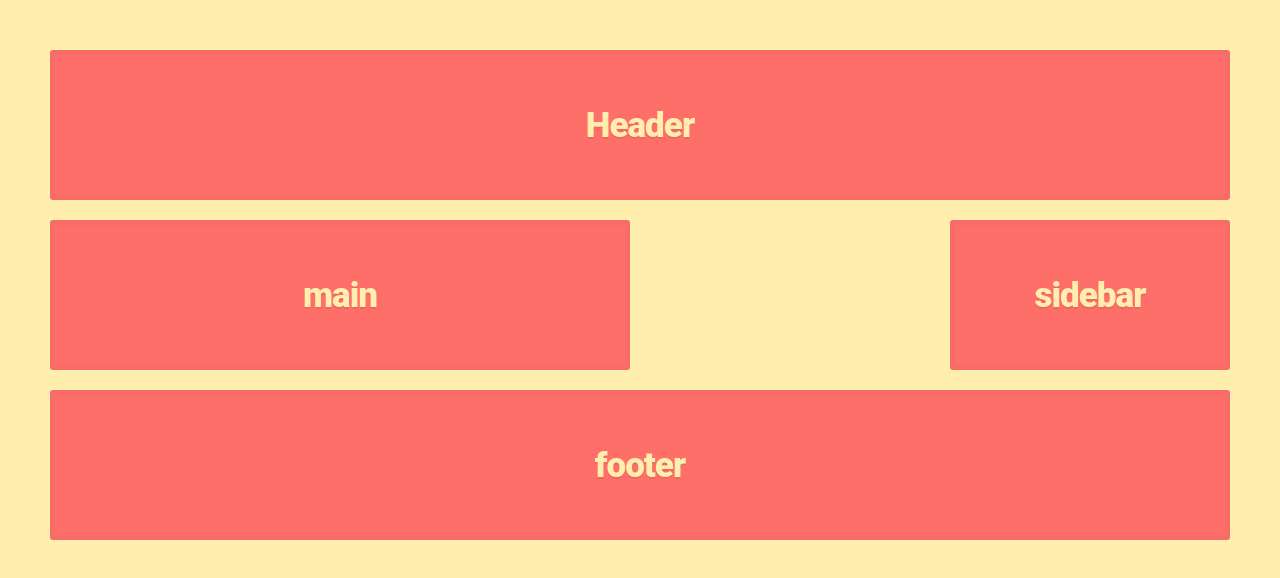
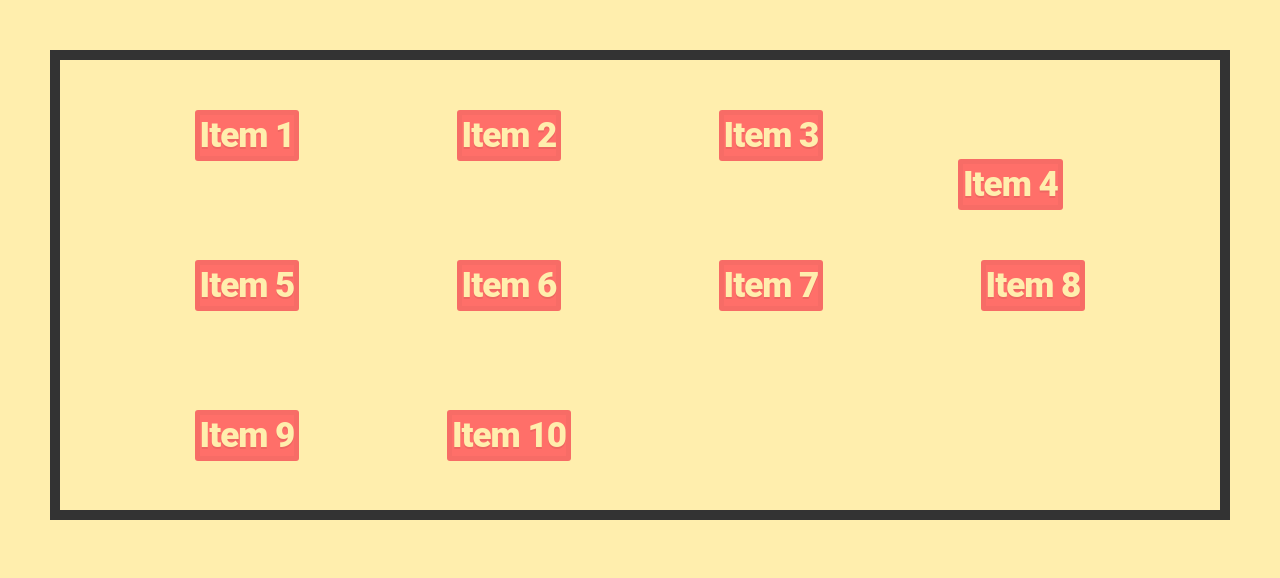
Before and after one commit to AnnaSamtash/css_grid, a plain HTML site: page index.html in a window 1280 px wide. Drawn offline with Linux system fonts and the light colour scheme.

Commit message:
placement of elements in container

```diff
--- a/basic-styles.css
+++ b/basic-styles.css
@@ -32,9 +32,9 @@ h6 {
 
 .grid-item {
     /* We center the contents of these items. You can also do this with flexbox too! */
-    display: grid;
-    justify-content: center;
-    align-items: center;
+    /* display: grid;
+  justify-content: center;
+  align-items: center; */
     border: 5px solid rgba(0, 0, 0, 0.03);
     border-radius: 3px;
     font-size: 35px;
--- a/index.html
+++ b/index.html
@@ -9,10 +9,16 @@
 
   <body>
     <div class="container">
-      <header class="grid-item header">Header</header>
-      <aside class="grid-item sidebar">sidebar</aside>
-      <main class="grid-item main">main</main>
-      <footer class="grid-item footer">footer</footer>
+      <div class="grid-item">Item 1</div>
+      <div class="grid-item">Item 2</div>
+      <div class="grid-item">Item 3</div>
+      <div class="grid-item4 grid-item">Item 4</div>
+      <div class="grid-item">Item 5</div>
+      <div class="grid-item">Item 6</div>
+      <div class="grid-item">Item 7</div>
+      <div class="grid-item">Item 8</div>
+      <div class="grid-item">Item 9</div>
+      <div class="grid-item">Item 10</div>
     </div>
   </body>
 </html>
--- a/styles.css
+++ b/styles.css
@@ -4,38 +4,20 @@
 
 .container {
     display: grid;
-    grid-template-columns: repeat(4, 1fr);
+    grid-template-columns: repeat(4, 150px);
     grid-template-rows: repeat(3, 150px);
-    gap: 20px;
-    grid-template-areas:
-        "header header header header"
-        "main main . sidebar"
-        "footer footer footer footer";
+    border: 10px solid;
+    /* placement of elements in columns */
+    justify-items: center;
+    /* placement of elements in rows */
+    align-items: center;
+    /* placement of columns in the container if container has free place */
+    justify-content: space-evenly;
+    /* placement of rows in the container if container has free height */
+    align-content: space-between;
 }
 
-.header {
-    grid-area: header;
+.grid-item4 {
+    justify-self: start;
+    align-self: end;
 }
-
-
-.main {
-    grid-area: main;
-}
-
-.sidebar {
-    grid-area: sidebar;
-}
-
-.footer {
-    grid-area: footer;
-}
-
-@media (max-width: 700px) {
-    .container {
-        grid-template-areas:
-            "sidebar header header header"
-            "sidebar main main main "
-            "sidebar footer footer footer";
-        ;
-    }
-}
```
